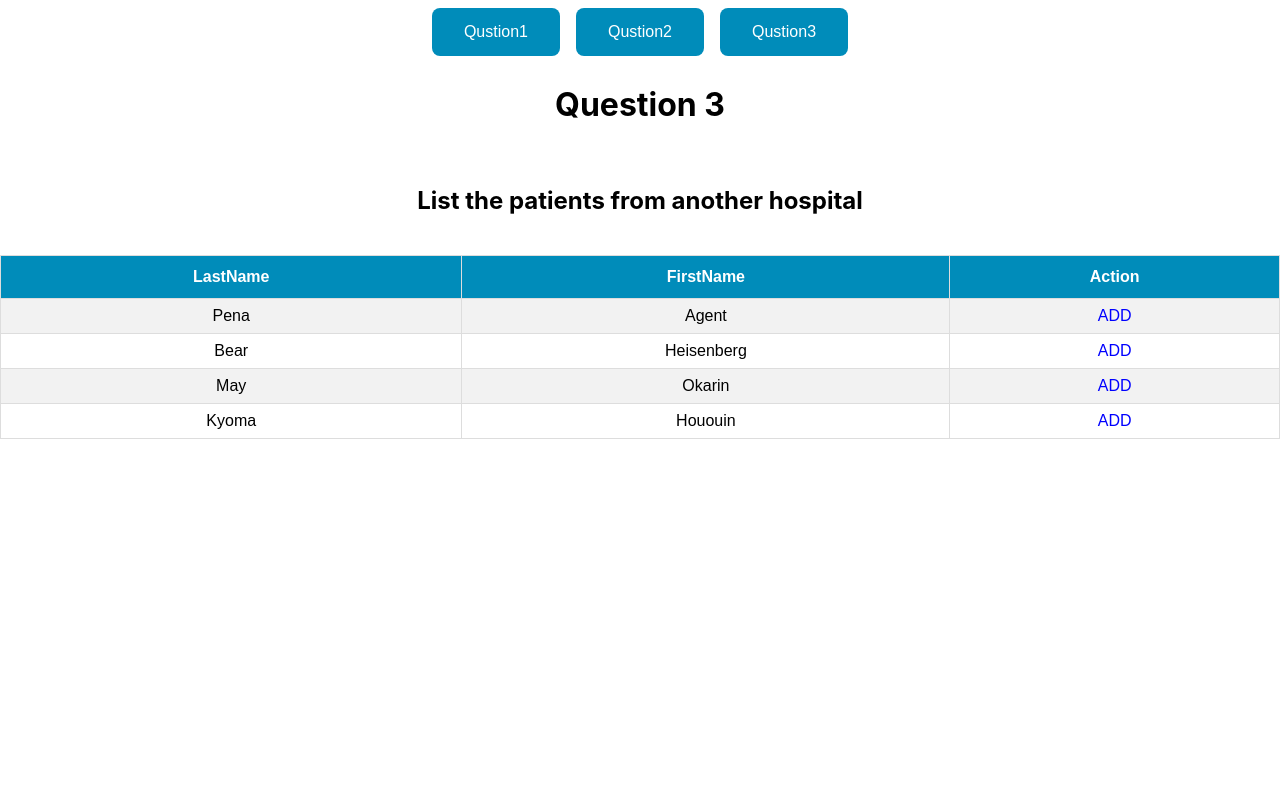
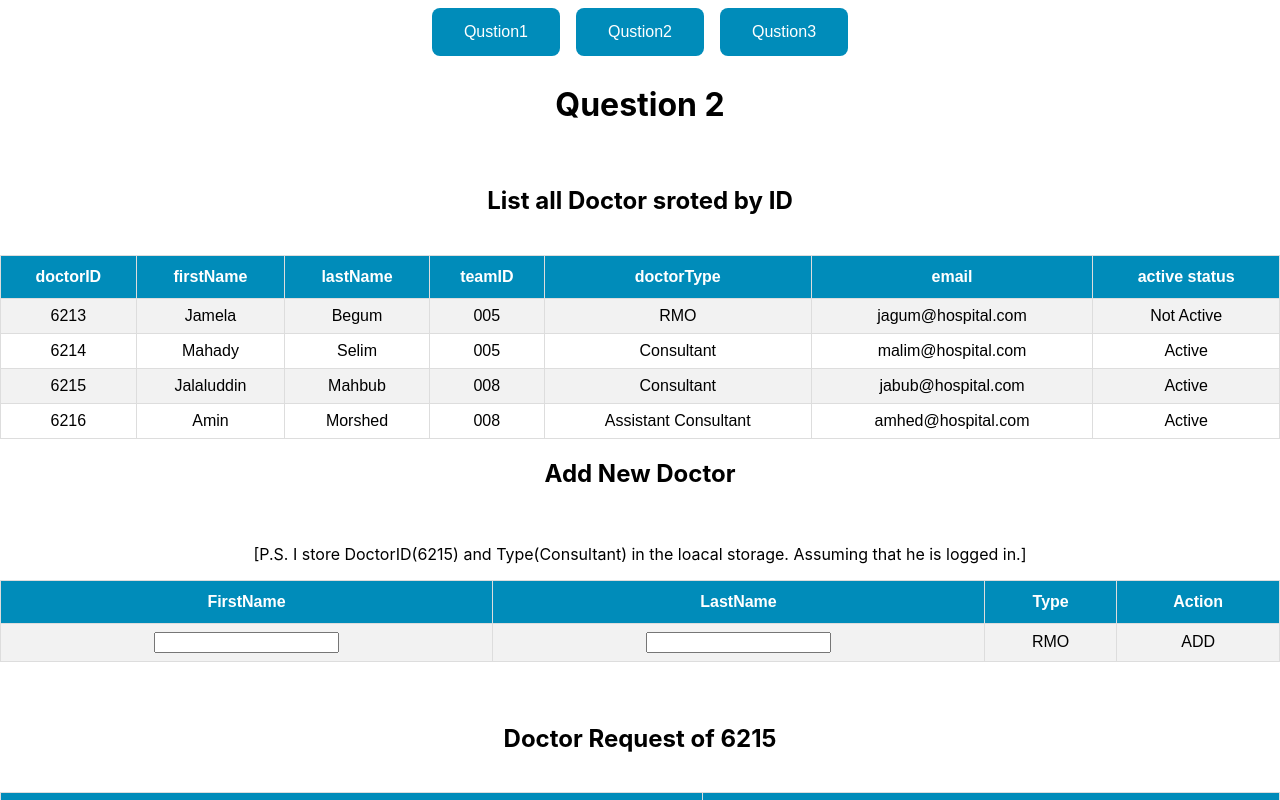
Before and after one commit to azahinhasan/assignment_hospital, a React (Create React App) app: page / in a window 1280 px wide. Both pictures are taken after a click on the button "Qustion2". Shown: the top 800 px of the page. Built offline with nearby package versions, Linux system fonts and the light colour scheme.

Commit message:
qus2 ans of 1 nd 2 added

```diff
--- a/package.json
+++ b/package.json
@@ -6,16 +6,20 @@
     "@testing-library/jest-dom": "^5.14.1",
     "@testing-library/react": "^11.2.7",
     "@testing-library/user-event": "^12.8.3",
+    "gh-pages": "^3.2.3",
     "react": "^17.0.2",
     "react-dom": "^17.0.2",
     "react-scripts": "4.0.3",
     "web-vitals": "^1.1.2"
   },
+  "homepage": "http://azahinhasan.github.io/assignment_hospital",
   "scripts": {
     "start": "react-scripts start",
     "build": "react-scripts build",
     "test": "react-scripts test",
-    "eject": "react-scripts eject"
+    "eject": "react-scripts eject",
+    "predeploy": "npm run build",
+    "deploy": "gh-pages -d build"
   },
   "eslintConfig": {
     "extends": [
--- a/src/App.js
+++ b/src/App.js
@@ -2,6 +2,7 @@ import logo from './logo.svg';
 import './App.css';
 import React,{useState,useEffect} from 'react';
 import Qustion1 from './components/Question1';
+import Qustion2 from './components/Question2';
 import Qustion3 from './components/Question3';
 
 const App=()=> {
@@ -83,7 +84,7 @@ const App=()=> {
     pageData= <Qustion1 patientsDataSorted={patientsDataSorted} kidneyNeeded={kidneyNeeded} admittePatient={admittePatient}/>;
   }
   else if(pageDataOf=='Qustion2'){
-    pageData=<Qustion3 patientsDataSorted={patientsDataSorted} addNewPatientFromOtherHospital={addNewPatientFromOtherHospitalHandler}/>;
+    pageData=<Qustion2 patientsDataSorted={patientsDataSorted} addNewPatientFromOtherHospital={addNewPatientFromOtherHospitalHandler}/>;
   }
 else{
   pageData=<Qustion3 patientsDataSorted={patientsDataSorted} addNewPatientFromOtherHospital={addNewPatientFromOtherHospitalHandler}/>;
--- a/src/components/Question2.js
+++ b/src/components/Question2.js
@@ -4,91 +4,263 @@ import React,{useState,useEffect} from 'react';
 
 const Question2=(props)=> {
 
-  const [patients,setPatients]=useState([
-    { firstName: "Agent", lastName: "Pena",diseases: ["COVID"]},
-    { firstName: "Heisenberg", lastName: "Bear",diseases: ["Headache"]},
-    { firstName: "Okarin", lastName: "May",diseases: ["Broken Wrist", "Mad-scientist"]},
-    { firstName: "Hououin", lastName: "Kyoma",diseases: ["Delusional disorder", "Memory loss"]}
-  ]);
+  const [doctors ,setDoctors ]=useState([
+    {
+      doctorID: "6215",
+      firstName: "Jalaluddin",
+      lastName: "Mahbub",
+      teamID: "008",
+      doctorType: "Consultant",
+      email: "jabub@hospital.com",
+      active: true,
+      doctorRequests: []
+  },
+  {
+      doctorID: "6216",
+      firstName: "Amin",
+      lastName: "Morshed",
+      teamID: "008",
+      doctorType: "Assistant Consultant",
+      email: "amhed@hospital.com",
+      active: true
+  },
+  {
+      doctorID: "6214",
+      firstName: "Mahady",
+      lastName: "Selim",
+      teamID: "005",
+      doctorType: "Consultant",
+      email: "malim@hospital.com",
+      active: true,
+      doctorRequests: ["6213", ]
+  },
+  {
+      doctorID: "6213",
+      firstName: "Jamela",
+      lastName: "Begum",
+      teamID: "005",
+      doctorType: "RMO",
+      email: "jagum@hospital.com",
+      active: false
+  }]);
 
-  const [showMsg,setShowMsg]=useState(false);
+  const [teams ,setTeams ]=useState([
+    {
+      teamName: "nephrology",
+      teamID: "008",
+      consultantInCharge: "6215",
+      teamMates: ["6216",]
+  },
+  {
+      teamName: "cardiology",
+      teamID: "005",
+      consultantInCharge: "6214",
+      teamMates: []
+  }])
 
 
-    const deleteData=(data)=>{
-        setShowMsg(true);
-        props.addNewPatientFromOtherHospital(data);
-        const p = patients.filter(d => d!=data);
 
-        setPatients(p);
+  var doctorsDataSorted = [...doctors];
+  doctorsDataSorted.sort((a,b) => a.doctorID - b.doctorID);
+  //sorting by doctor ID
+
+
+  const [addMsg,setAddMsg]=useState('');
+  const [fastName,setFastName]=useState('');
+  const [lastName,setLastname]=useState('');
+  const [docReqs,setDocReqs]=useState([]);
+
+  const uniqueID=()=>{
+
+    const min = 6217;
+    const max = 6300;
+    const rand = min + Math.random() * (max - min);
+
+    return Math.floor(rand);
+
   }
+
+  const addNewDoc=()=>{
+
+
+    if(localStorage.getItem('doctorType')=='Consultant'){
+      if(fastName =='' || lastName ==''){
+        setAddMsg('Text box is Empty!! Please fill up')
+      }
+      else{
+        const newID= uniqueID();
+        const Email = fastName.slice(0, 2)+lastName.slice(0, 3)+'@hospital.com';
+
+        let newDoc={doctorID: newID,firstName: fastName,lastName: lastName,teamID: "none",doctorType: "RMO",email: Email,active: false};
+        let concat= [newDoc,...doctors]; //new doc added
+
+        //setDoctors(concat);
+        setAddMsg('New doctor Added!');
+
+        let updateUser=[];
+
+        doctors.map(d=>{
+          {d.doctorID==localStorage.getItem('doctorID') ?
+
+          updateUser=d : console.log(d.doctorRequests)}
+        })
+
+
+        updateUser.doctorRequests.push(newID);
+
+        const filterDoc = concat.filter(d => d.doctorID!=localStorage.getItem('doctorID'));
+        //concat is with New doc.
+
+        setDoctors([updateUser,...filterDoc])
+        //console.log(updateUser);
+      }
+    }
+    else{
+      setAddMsg('Failed!!...Only Consultant Type Doctor can add new Doctor!');
+    }
+
+  }
+
+
+  const doctorRequestsList=()=>{
+    doctors.map(d=>{
+
+       {d.doctorID==localStorage.getItem('doctorID') ?setDocReqs(d.doctorRequests):console.log(d.doctorRequests)}
+    })
+
+    // d.doctorID==localStorage.getItem('doctorID')?
+    // null:null;
+
+
+  }
+
+
+  const addDocToTeam=(id)=>{
+
+  }
+
+
+  useEffect(()=>{
+    localStorage.setItem('doctorID', 6215);
+    localStorage.setItem('doctorType', 'Consultant');
+    localStorage.setItem('teamID', '008');
+    //Assuming that he is logged in
+    doctorRequestsList();
+  },[])
 
   return (
     <div className="App">
 
-    <h1>Question 3</h1>
+    <h1>Question 2</h1>
     <br/>
 
-    <h2>List the patients who are not admitted yet</h2>
+
+
+    <h2>List all Doctor sroted by ID</h2>
       <br/>
-    {patients.length>0?
+      <table>
+
+          <tr>
+                <th>doctorID</th>
+                <th>firstName</th>
+                <th>lastName</th>
+                <th>teamID</th>
+                <th>doctorType</th>
+                <th>email</th>
+                <th>active status</th>
+
+          </tr>
+      { doctorsDataSorted.map(data=>{
+            return(
+              <tr>
+                <td>{data.doctorID}</td>
+                <td>{data.firstName}</td>
+                <td>{data.lastName}</td>
+                <td>{data.teamID}</td>
+                <td>{data.doctorType}</td>
+                <td>{data.email}</td>
+                <td>{data.active?'Active':'Not Active'}</td>
+              </tr>
+            )
+        })
+      }
+    </table>
+
+
+    {/* ----------------------------------------------- */}
+    <h2>Add New Doctor</h2>
+    <br/>
+    <p>[P.S. I store DoctorID(6215) and Type(Consultant) in the loacal storage. Assuming that he is logged in.]</p>
+    <div>
         <table>
           <tr>
+              <th>FirstName</th>
               <th>LastName</th>
-                <th>FirstName</th>
+              <th>Type</th>
               <th>Action</th>
           </tr>
 
+          <tr>
+            <td><input onChange={e=>setFastName(e.target.value)}/></td>
+            <td><input onChange={e=>setLastname(e.target.value)}/></td>
+            <td>RMO</td>
+            <td onClick={()=>addNewDoc()}>ADD</td>
+          </tr>
+        </table>
 
-      {patients.map(data=>{
+        <h5>{addMsg}</h5>
+    </div>
+    <br/>
+    {/* ----------------------------------------------- */}
+    <h2>Doctor Request of {localStorage.getItem('doctorID')}</h2>
+    <br/>
+
+      <table>
+          <tr>
+                <th>doctorRequests</th>
+                <th>active status</th>
+          </tr>
+        {docReqs.map(d=>{
               return(
                 <tr>
-                <td>{data.lastName}</td>
-                <td>{data.firstName}</td>
-                <td
-                    style={{cursor: 'default',color: 'blue'}}
-                    onClick={()=>deleteData(data)}
-
-                    >ADD</td>
+                  <td>{d}</td>
+                  <td onClick={()=>addDocToTeam(d)}>ADD to TEAM</td>
                 </tr>
                 )
         })}
       </table>
 
 
-        :<h4 style={{color: 'green'}}>NO DATA LEFT!!!</h4>}
+    {/* ----------------------------------------------- */}
+    <h2>Teams Members of {localStorage.getItem('teamID')}</h2>
+    <br/>
 
+      <table>
+          <tr>
+                <th>DoctorID</th>
+                <th>FirstName</th>
+                <th>LastName</th>
+                <th>DoctorType</th>
+                <th>Email</th>
+                <th>Active</th>
+          </tr>
+          {doctorsDataSorted.map(data=>{
 
-      {/* --------------------------------------------------------------- */}
-
-    {/* <h2>List all patients in order of their patient IDs</h2>
-      <br/>
-      <table>
-
+            return(
+            data.teamID==localStorage.getItem('teamID')?
               <tr>
-                <th>PatientID</th>
-                <th>LastName</th>
-                <th>FirstName</th>
-                <th>Admitted Status</th>
+                <td>{data.doctorID}</td>
+                <td>{data.firstName}</td>
+                <td>{data.lastName}</td>
+                <td>{data.doctorType}</td>
+                <td>{data.email}</td>
+                <td>REMOVE | PROMOTION</td>
               </tr>
-      { props.patientsDataSorted.map(data=>{
-            return(
-              <tr>
-                <td>{data.patientID}</td>
-                <td>{data.lastName}</td>
-                <td>{data.firstName}</td>
-                <td>{data.isAdmitted?'Admitted':'Not Admitted'}</td>
-              </tr>
+              :null
             )
         })
       }
-    </table> */}
-
-
-      {showMsg?<div style={{color: 'red'}}>
-
-        <h4>P.S: Data ADDED! Plaese go to Question-1 tab to check the update.</h4>
-        <h4>Donn't reload the page. Othewise it will reset everything!</h4>
-      </div>:null}
+      </table>
 
     </div>
   );
```
Also changed, not shown: 1 other file (tests, documents, lock files or other folders). Lines whose indentation alone changed are shown as unchanged.
